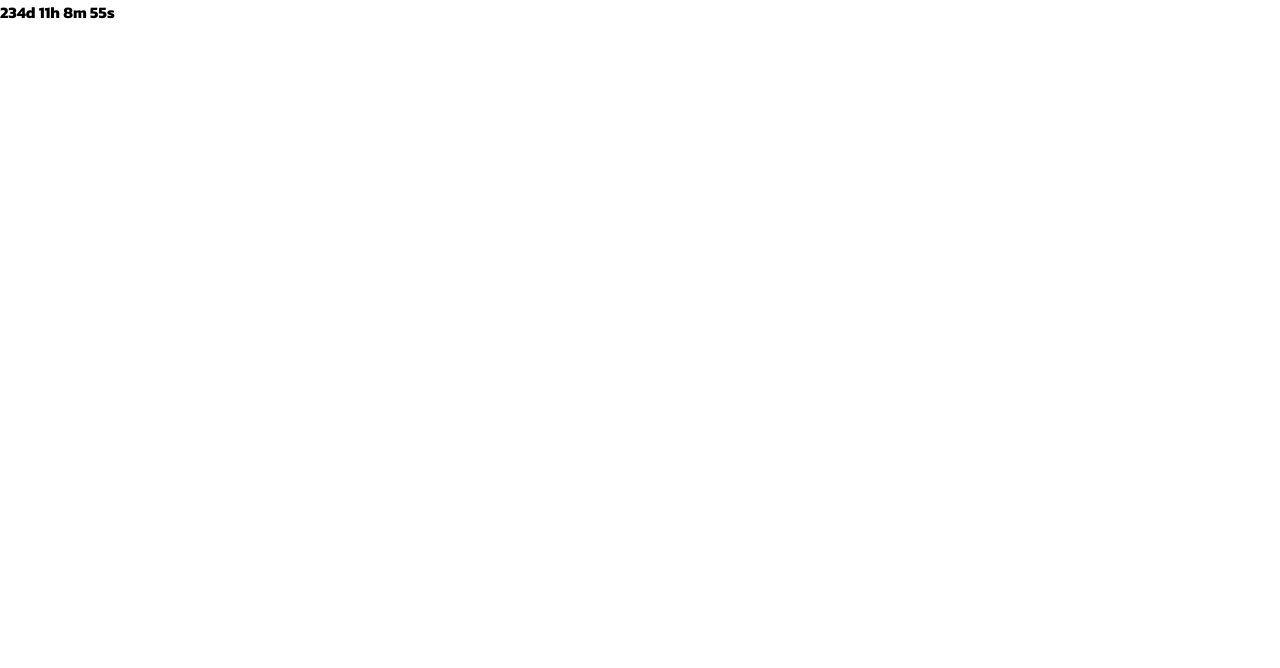
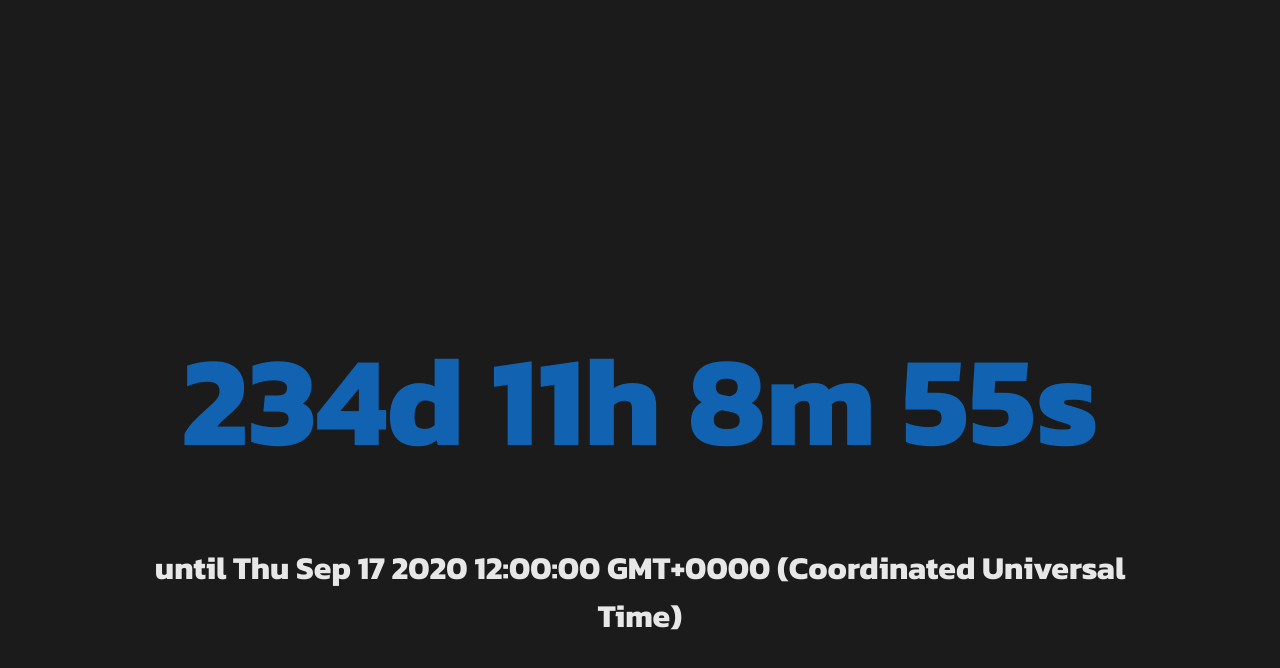
Before and after one commit to Frozen-Burrito/Js-CountDown, a plain HTML site: page index.html in a window 1280 px wide. Drawn offline with Linux system fonts and the light colour scheme.

Commit message:
Added styles
Better visuals

```diff
--- a/css/main.css
+++ b/css/main.css
@@ -8,3 +8,31 @@ html, body {
 
     box-sizing: border-box;
 }
+
+body {
+    background-color: rgb(27, 27, 27);
+}
+
+#timer {
+    width: 80%;
+    position: absolute;
+    top: 50%;
+    left: 50%;
+    transform: translate(-50%, -50%);
+
+    color: rgb(17, 99, 177);
+    font-size: 8em;
+    text-align: center;
+}
+
+#description {
+    width: 80%;
+    position: absolute;
+    top: 70%;
+    left: 50%;
+    transform: translate(-50%, -50%);
+
+    text-align: center;
+    color: rgb(231, 231, 231);
+    font-size: 2em;
+}
--- a/index.html
+++ b/index.html
@@ -13,6 +13,8 @@
 
     <div id="timer"></div>
 
+    <p id="description"></p>
+
     <script type="text/javascript" src="index.js"></script>
 </body>
 </html>
--- a/index.js
+++ b/index.js
@@ -1,8 +1,11 @@
 // Get the timer element
 const timer = document.getElementById("timer");
+const text = document.getElementById("description");
 
 // Set the date to count down
-const countDownDate = new Date("Sep 17, 2020 12:00:00").getTime();
+const countDownDate = new Date("Sep 17, 2020 12:00:00");
+
+text.innerHTML = `until ${countDownDate}`;
 
 const interval = setInterval(() => {
 
```
